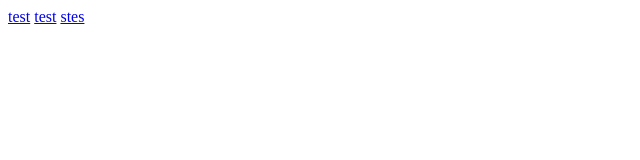
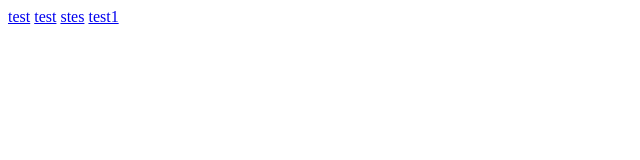
Before and after one commit to nightwarelisten/Backbone, a plain HTML site: page html/index.html in a window 1280 px wide. Shown: the full height of the page, 0-640 px from the left. Drawn offline with Linux system fonts and the light colour scheme.

Commit message:
Revert "test"
This reverts commit e911e22540c9e88da9f934287a666b5c56f50b96.

```diff
--- a/html/index.html
+++ b/html/index.html
@@ -10,6 +10,7 @@
 <a href="#module2">test</a>
 <a href="#sdfsdf ">stes</a>
 
+<a href="list">test1</a>
 
 </body>
 <script type="text/javascript" id="main" data-baseurl="./" data-main="main.js" src="libs/require.js"></script>
```
